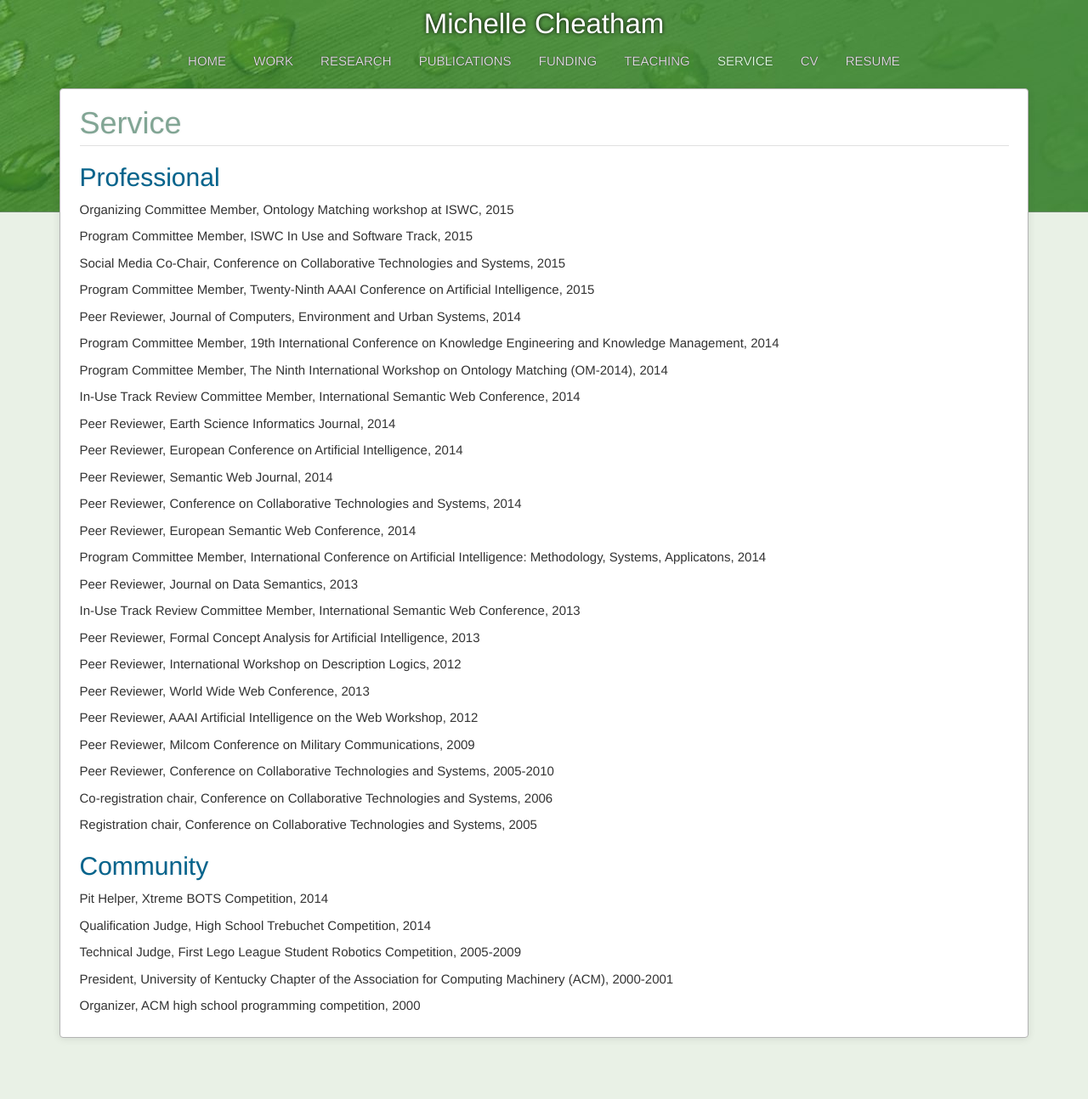
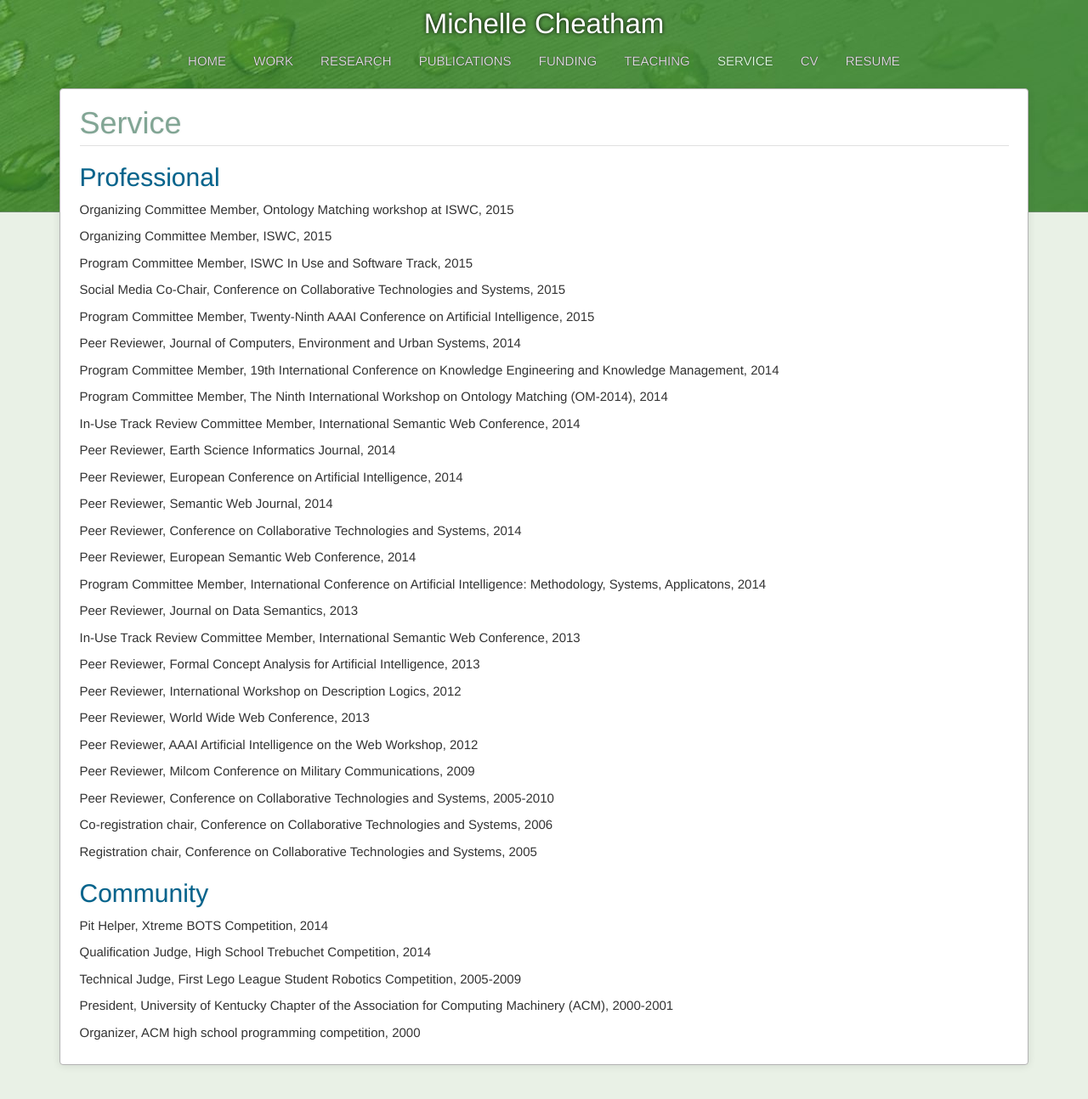
Before and after one commit to mcheatham/mcheatham.github.io, a Jekyll site: the page built from service.md, in a window 1280 px wide. Shown: the whole page at 85% size. Built offline with Jekyll 4.4.1, drawn with Linux system fonts in a browser that asks for light colours; Markdown is read by kramdown in place of the engine named in the settings; before the commit the page ends 1262 px from its top, so only the background shows below that.

Commit message:
added ISWC organizing committee

```diff
--- a/_data/papers.yaml
+++ b/_data/papers.yaml
@@ -197,7 +197,7 @@
   publication: >
     Proceedings of the 2006 International Symposium on Collaborative
     Technologies and Systems (CTS 2006)
-  location: Last Vegas, NV, USA
+  location: Las Vegas, NV, USA
   pages: 306-311
   date: 2006-05-01
   download: cheatham_1010.pdf
--- a/_data/service.yaml
+++ b/_data/service.yaml
@@ -1,5 +1,10 @@
 - job: Organizing Committee Member
   organization: Ontology Matching workshop at ISWC
+  date: 2015
+  type: professional
+
+- job: Organizing Committee Member
+  organization: ISWC
   date: 2015
   type: professional
 
```
